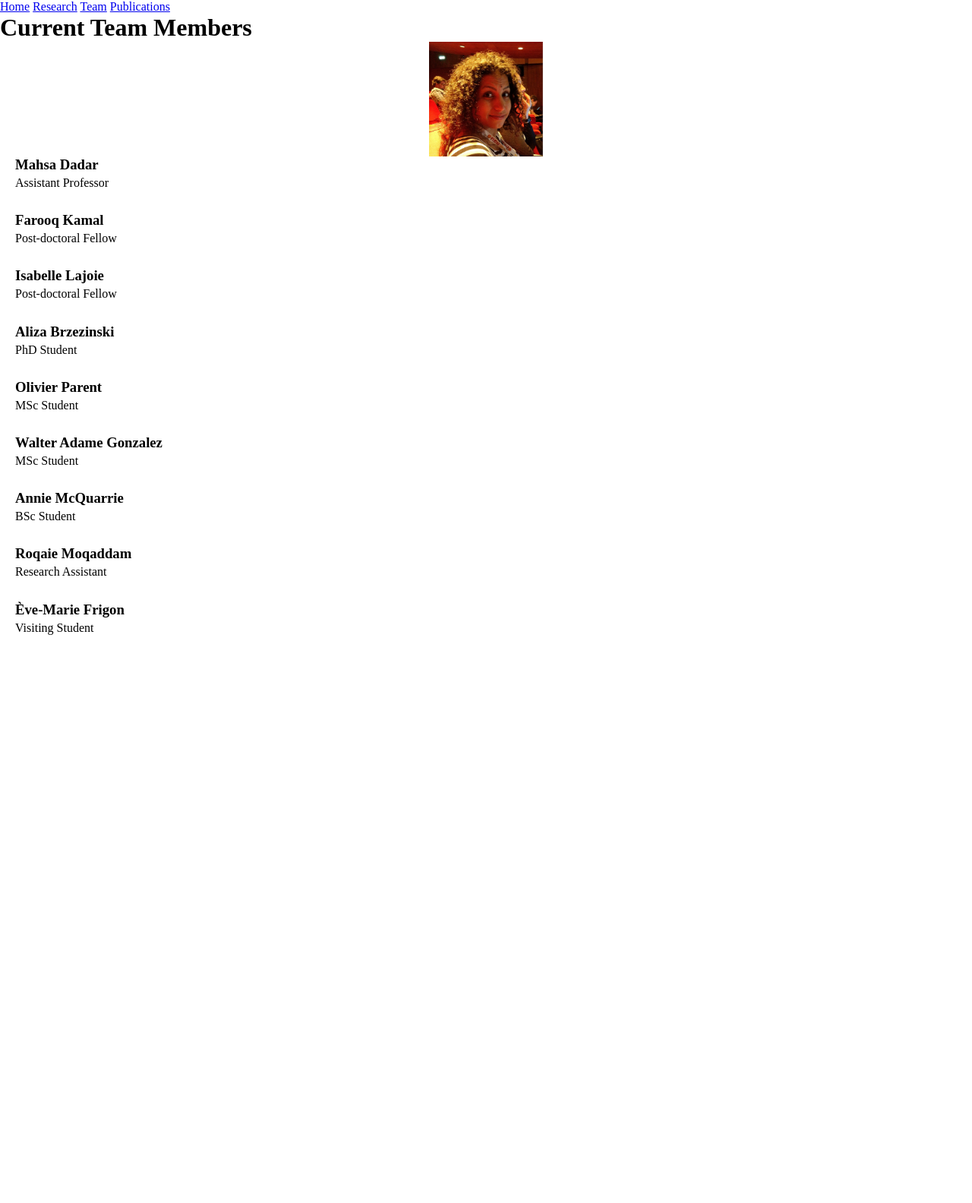
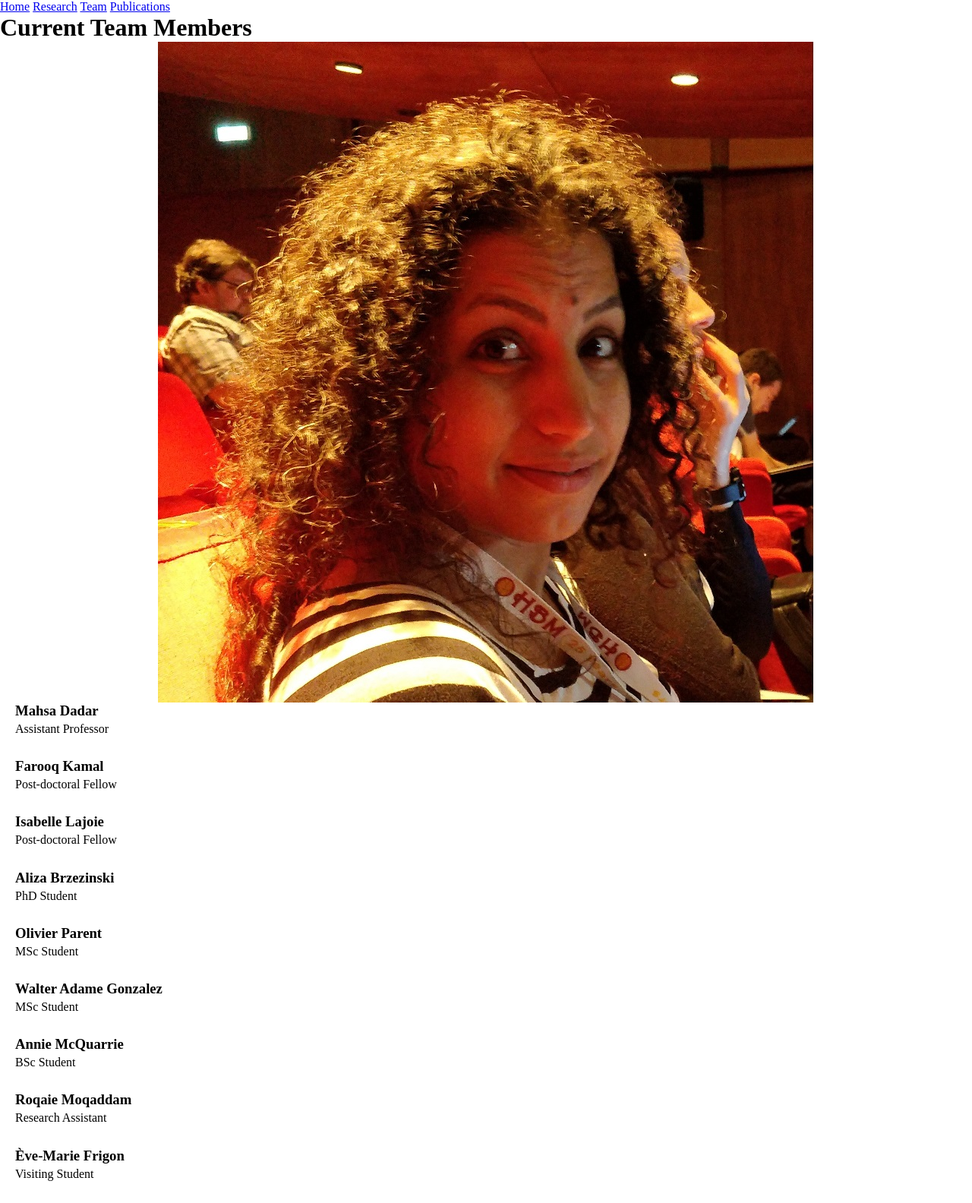
Before and after one commit to VANDAlab/VANDAlab.github.io, a Jekyll site: the page team.html, which Jekyll copies as it is, in a window 1280 px wide. Shown: the whole page at 76% size. Built offline with Jekyll 4.4.1, drawn with Linux system fonts in a browser that asks for light colours; before the commit the page ends 900 px from its top, so only the background shows below that.

Commit message:
Update style.css

```diff
--- a/assets/css/style.css
+++ b/assets/css/style.css
@@ -72,7 +72,7 @@
 }
 
 .person img {
-  max-width: 150px; /* Adjust this value to set the maximum width of the image */
+  max-width: 500; /* Adjust this value to set the maximum width of the image */
   height: auto; /* Maintain aspect ratio */
   display: block; /* Align the image properly */
   margin: 0 auto; /* Center the image within the .person container */
```
